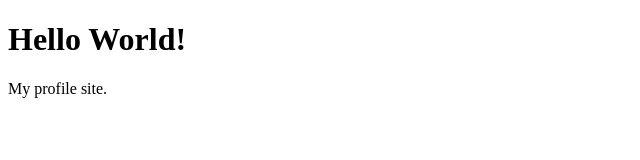
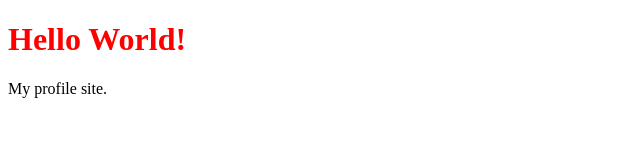
Before and after one commit to cmath3w/cmath3w.github.io, a plain HTML site: page index.html in a window 1280 px wide. Shown: the whole page, without its empty margins (0-640 px from the left). Drawn offline with Linux system fonts and the light colour scheme.

Commit message:
Update index.html to use external css

```diff
--- a/index.html
+++ b/index.html
@@ -2,11 +2,10 @@
 <html>
   <head>
     <title>Page Title</title>
+    <link rel="stylesheet" href="../assets/css/main.css">
   </head>
   <body>
-
-<h1>Hello World!</h1>
+    <h1 class="font-color-red">Hello World!</h1>
     <p>My profile site.</p>
-
   </body>
 </html>
```
Lines whose indentation alone changed are shown as unchanged.
